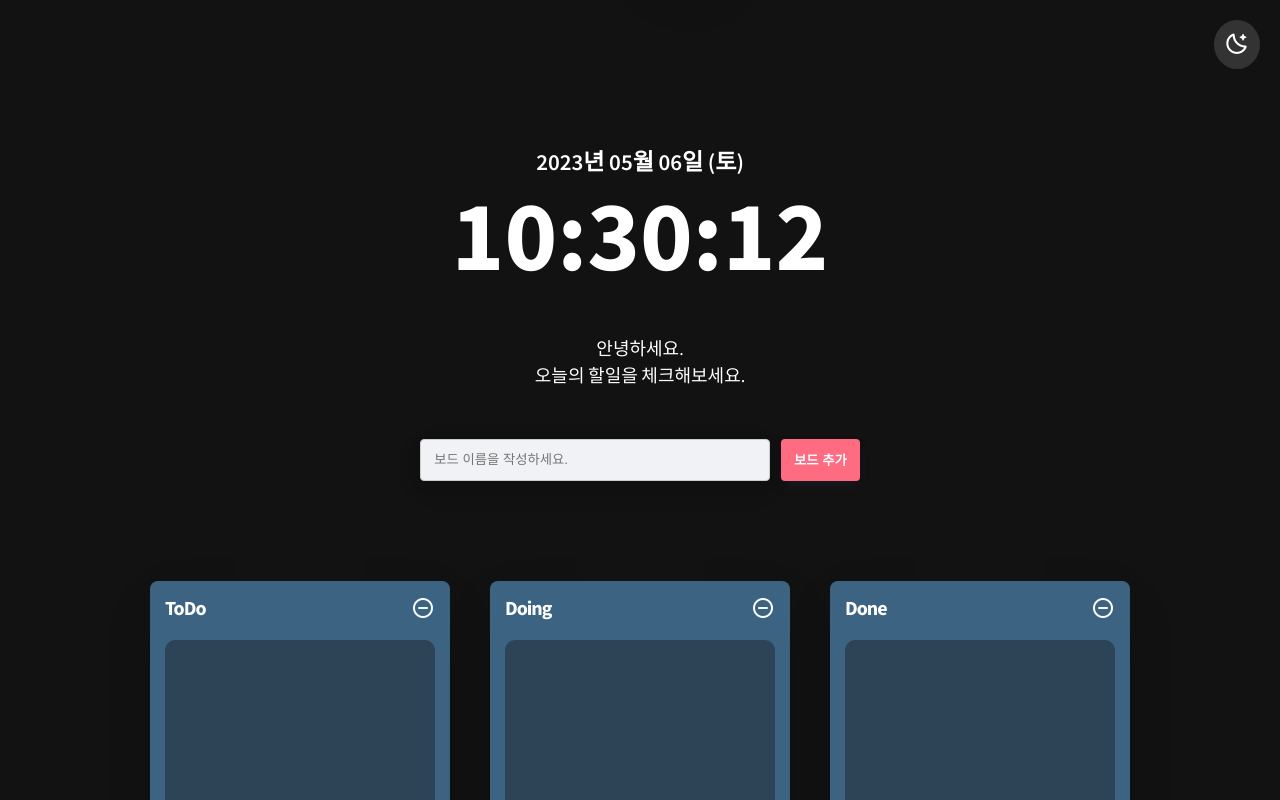
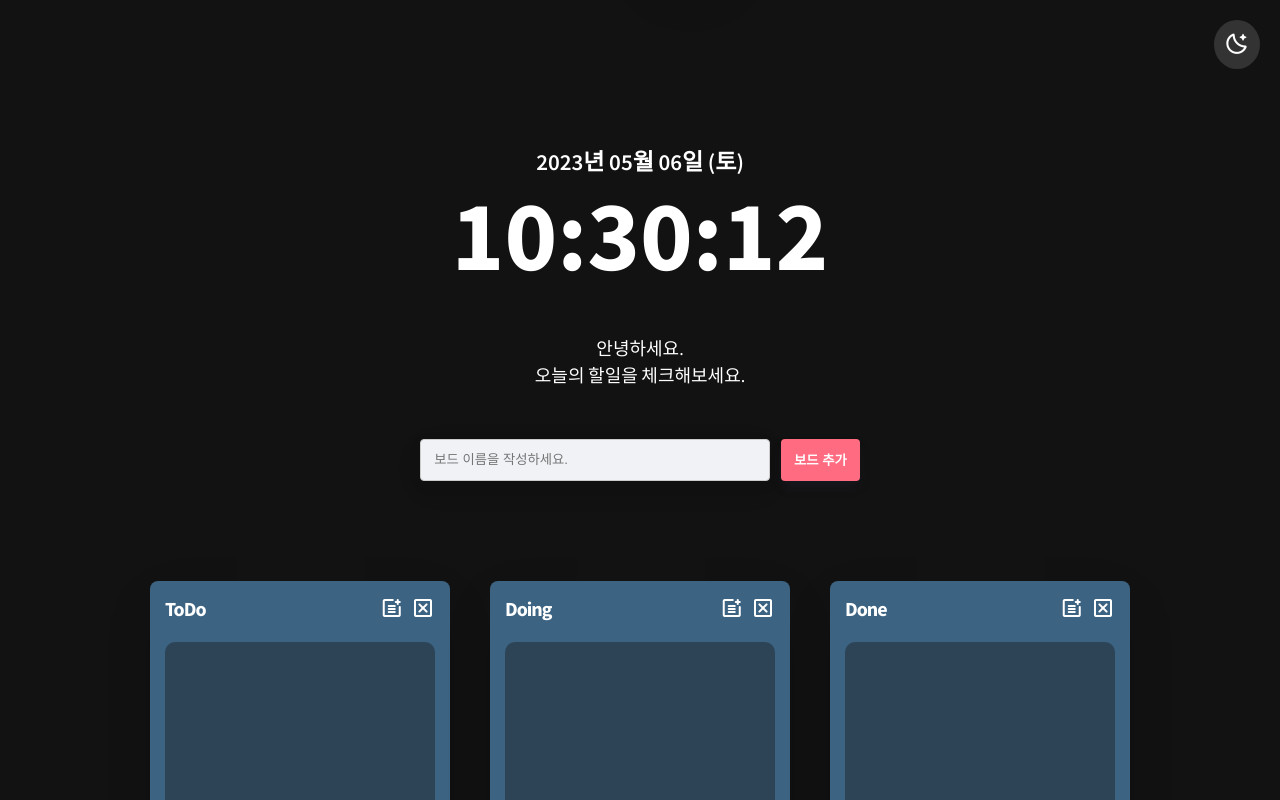
Before and after one commit to fbc93/time-rabbit-todo-app, a React (Create React App) app: page / in a window 1280 px wide. Built offline with nearby package versions, Linux system fonts and the light colour scheme.

Commit message:
Feat: 각 보드 안에 투두 추가하기 구현

```diff
--- a/src/components/board.tsx
+++ b/src/components/board.tsx
@@ -49,8 +49,9 @@ const BoardTitle = styled.div`
 
   span {
     cursor:pointer;
-    //transition: all 0.2s ease-in-out;
-
+    &:first-child {
+      margin-right:0.3em;
+    }
     &:hover {
       color:rgba(255, 71, 87,1.0);
     }
@@ -81,6 +82,36 @@ const Board = (propsData: BoardProps) => {
     });
   }
 
+
+
+  //보드 안에 투두 추가
+  const onClickAddTodo = (event: any) => {
+    const boardName = event.currentTarget.parentNode.previousSibling.innerText;
+    const addBoardAlert = window.prompt(`${boardName} 📌 보드에 추가할 투두 내용을 입력하세요.`);
+
+    if (addBoardAlert === "") {
+      alert("빈값 입니다, \n 투두 내용을 입력하세요.")
+    }
+
+    if (addBoardAlert) {
+      setTodoData((currentToDos) => {
+
+        const [targetBoard] = Object.keys(currentToDos).filter((item) => item === boardName);
+        const copyTodos = [...currentToDos[targetBoard]];
+        const data = { id: +new Date(), content: addBoardAlert }
+
+        copyTodos.push({ ...data });
+
+        return {
+          ...currentToDos,
+          [boardName]: copyTodos
+        };
+
+      })
+    }
+  }
+
+
   return (
     <Draggable draggableId={boardId} index={index}>
 
@@ -92,9 +123,14 @@ const Board = (propsData: BoardProps) => {
         >
           <BoardTitle>
             <div className="title">{boardId}</div>
-            <span className="material-symbols-rounded" onClick={onClickDeleteBoard}>
-              do_not_disturb_on
-            </span>
+            <div>
+              <span className="material-symbols-rounded" onClick={onClickAddTodo}>
+                post_add
+              </span>
+              <span className="material-symbols-rounded" onClick={onClickDeleteBoard}>
+                disabled_by_default
+              </span>
+            </div>
           </BoardTitle>
 
           {/* To Do : Droppable */}
```
